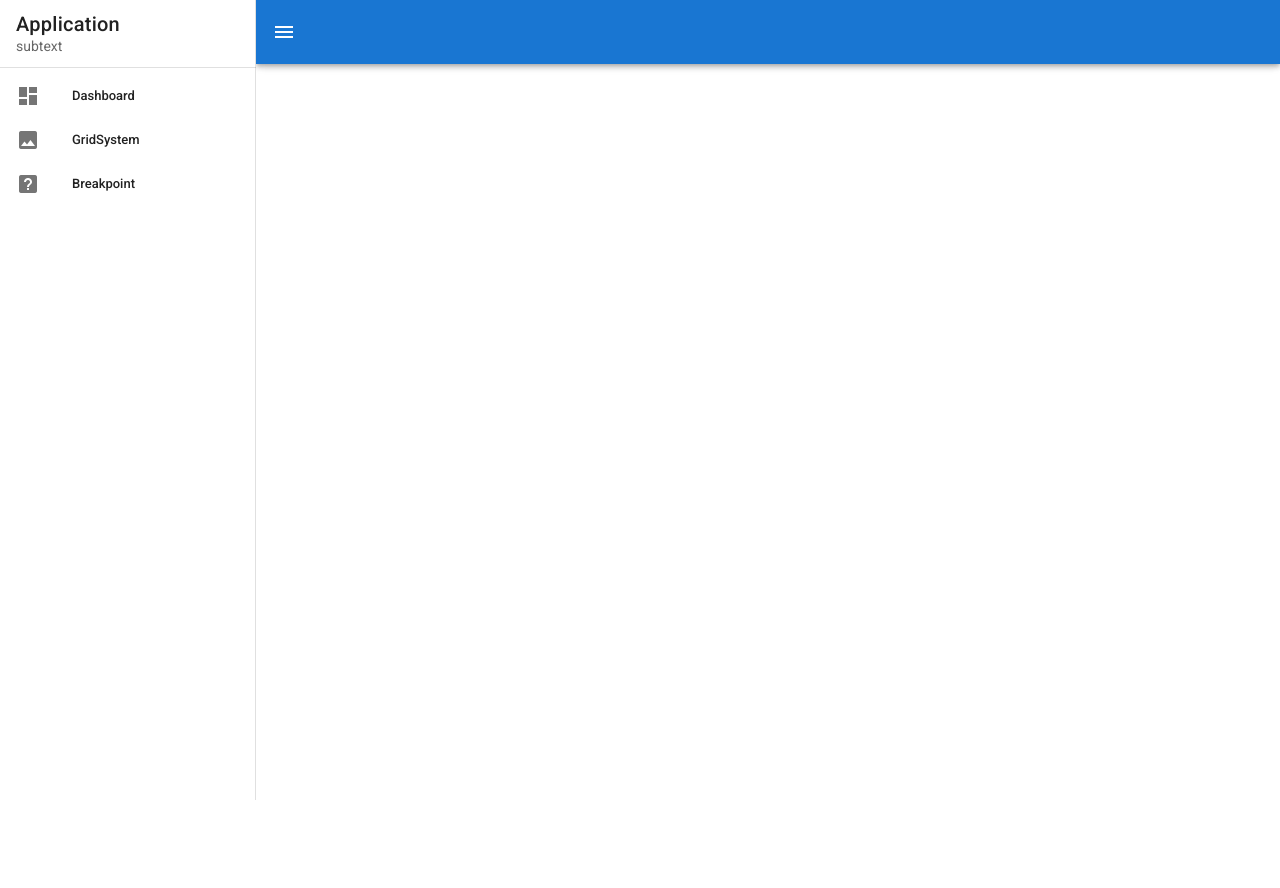
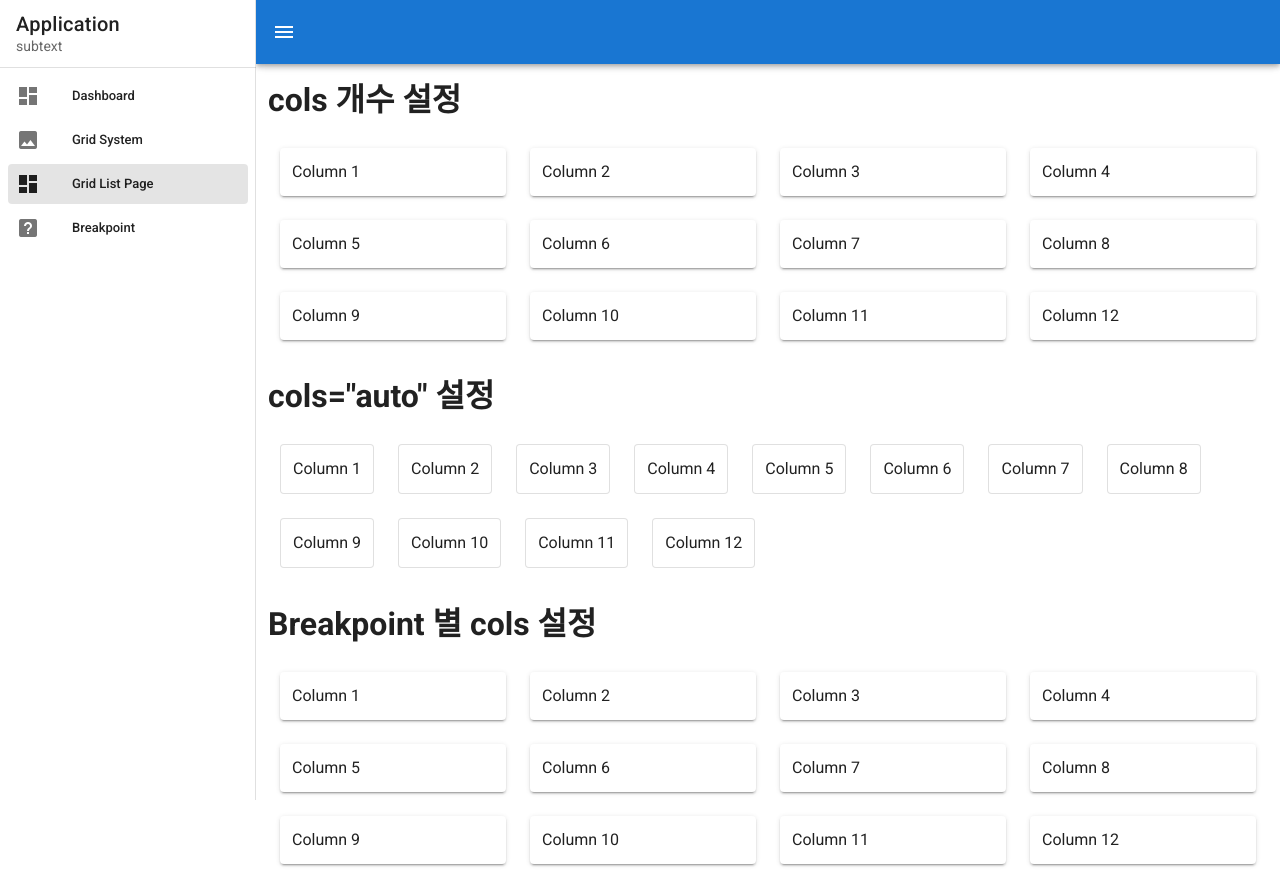
Before and after one commit to Chocobe/-Study-Vuetify, a Vue app in the folder vue-vuetify-admin/: page /grid-list-page in a window 1280 px wide. Before the commit the page ends 800 px from the top, so only its background shows below. Built offline with nearby package versions, Linux system fonts and the light colour scheme.

Commit message:
<김영우>: "09. 'v-col'의 'cols' 속성과 'Breakpoint'" 를 작성 하였습니다.

```diff
--- a/vue-vuetify-admin/src/App.vue
+++ b/vue-vuetify-admin/src/App.vue
@@ -79,9 +79,14 @@ export default {
 				to: "/",
 			},
 			{
-				title: "GridSystem",
+				title: "Grid System",
 				icon: "mdi-image",
 				to: "/grid-system",
+			},
+			{
+				title: "Grid List Page",
+				icon: "mdi-view-dashboard",
+				to: "/grid-list-page",
 			},
 
 			{
--- a/vue-vuetify-admin/src/router/index.js
+++ b/vue-vuetify-admin/src/router/index.js
@@ -11,6 +11,10 @@ const routes = [
 	{
 		path: "/grid-system",
 		component: () => import("@/views/GridSystem.vue"),
+	},
+	{
+		path: "/grid-list-page",
+		component: () => import("@/views/GridListPage.vue"),
 	},
 
 	// Breakpoint
--- /dev/null
+++ b/vue-vuetify-admin/src/views/GridListPage.vue
@@ -0,0 +1,48 @@
+<template>
+	<div>
+		<!-- cols 개수 설정 -->
+		<h1>cols 개수 설정</h1>
+
+		<v-container class="mt-3" fluid>
+			<v-row>
+				<template v-for="i in 12">
+					<v-col :key="i" cols="12" sm="6" md="4" lg="3">
+						<v-card class="pa-3"> Column {{ i }} </v-card>
+					</v-col>
+				</template>
+			</v-row>
+		</v-container>
+
+		<!-- cols="auto" 설정 -->
+		<h1 class="mt-5">cols="auto" 설정</h1>
+
+		<v-container class="mt-3" fluid>
+			<v-row>
+				<template v-for="i in 12">
+					<v-col :key="i" cols="auto">
+						<v-card class="pa-3" outlined> Column {{ i }} </v-card>
+					</v-col>
+				</template>
+			</v-row>
+		</v-container>
+
+		<!-- Breakpoint 별 cols 설정 -->
+		<h1 class="mt-5">Breakpoint 별 cols 설정</h1>
+
+		<v-container class="mt-3" fluid>
+			<v-row>
+				<template v-for="i in 12">
+					<v-col :key="i" cols="2" sm="6" md="4" lg="3" xl="1">
+						<v-card class="pa-3"> Column {{ i }} </v-card>
+					</v-col>
+				</template>
+			</v-row>
+		</v-container>
+	</div>
+</template>
+
+<script>
+export default {};
+</script>
+
+<style></style>
```
Also changed, not shown: vue-vuetify-admin/readmeAssets/09-cols-01.png (added), 1 other file (tests, documents, lock files or other folders).
